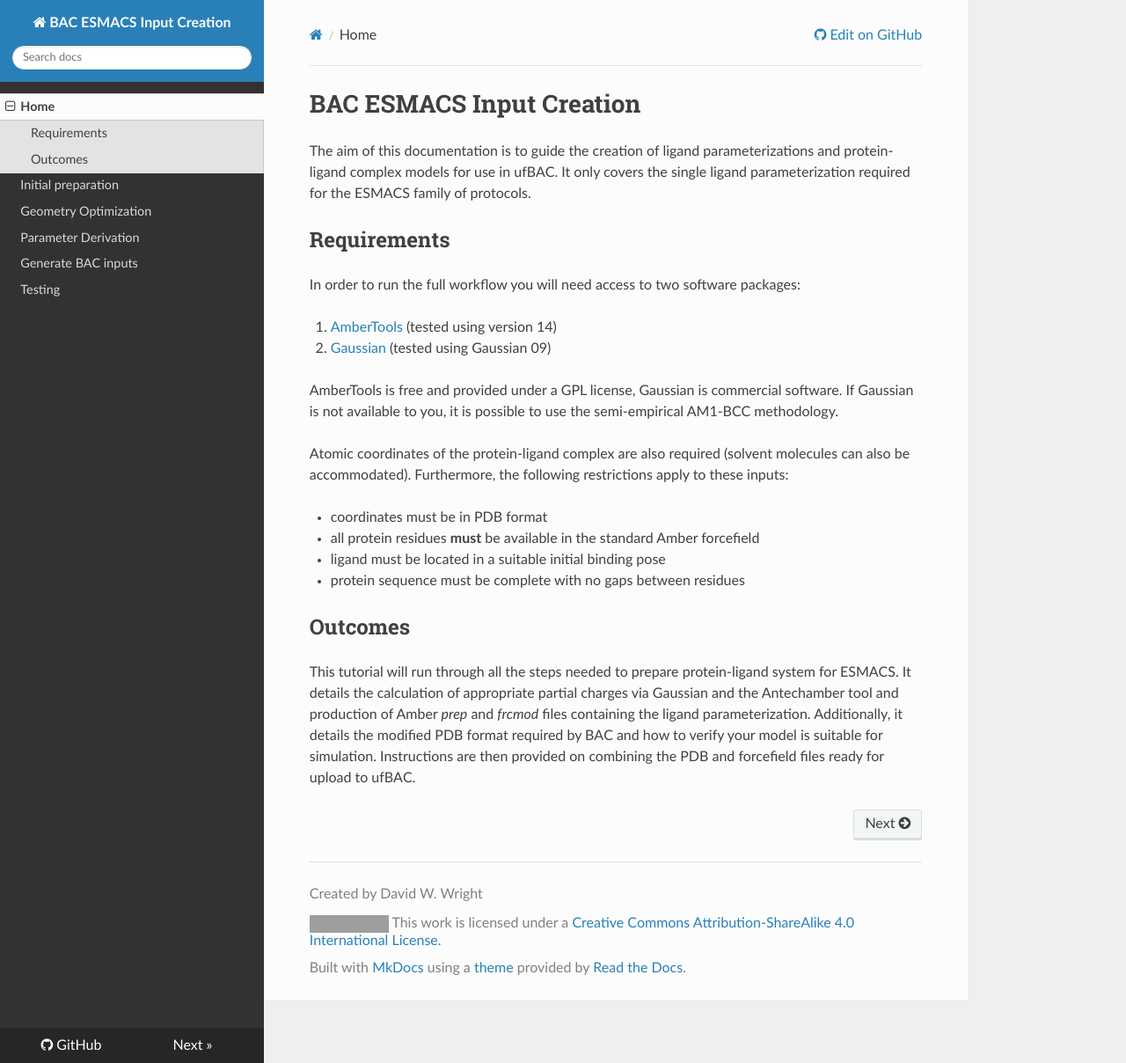
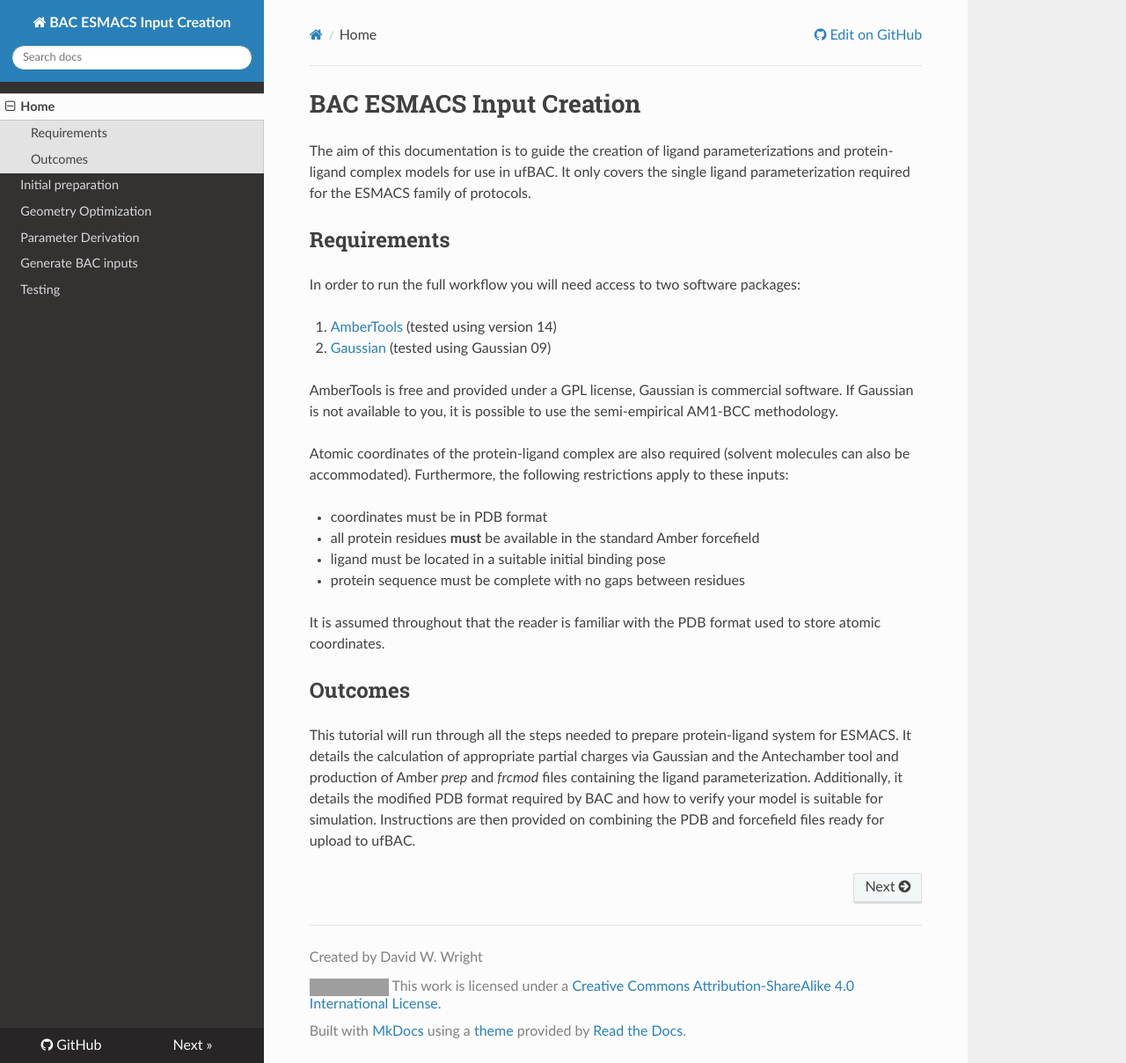
Before and after one commit to UCL-CCS/esmacs-input-creation-docs, an MkDocs documentation site: the page built from docs/index.md, in a window 1280 px wide and 1208 px high. Shown: the whole window at 88% size. Built offline with MkDocs 1.6.1, drawn with Linux system fonts in a browser that asks for light colours; nearby versions of some CDN libraries; old or Windows-style settings are respelled for this version of MkDocs; grey boxes are pictures that could not be loaded.

Commit message:
Add qualification about prior knowledge

```diff
--- a/docs/index.md
+++ b/docs/index.md
@@ -21,6 +21,8 @@ Furthermore, the following restrictions apply to these inputs:
 *  ligand must be located in a suitable initial binding pose
 *  protein sequence must be complete with no gaps between residues
 
+It is assumed throughout that the reader is familiar with the PDB format used to store atomic coordinates.
+
 ## Outcomes
 
 This tutorial will run through all the steps needed to prepare protein-ligand system for ESMACS.
```
